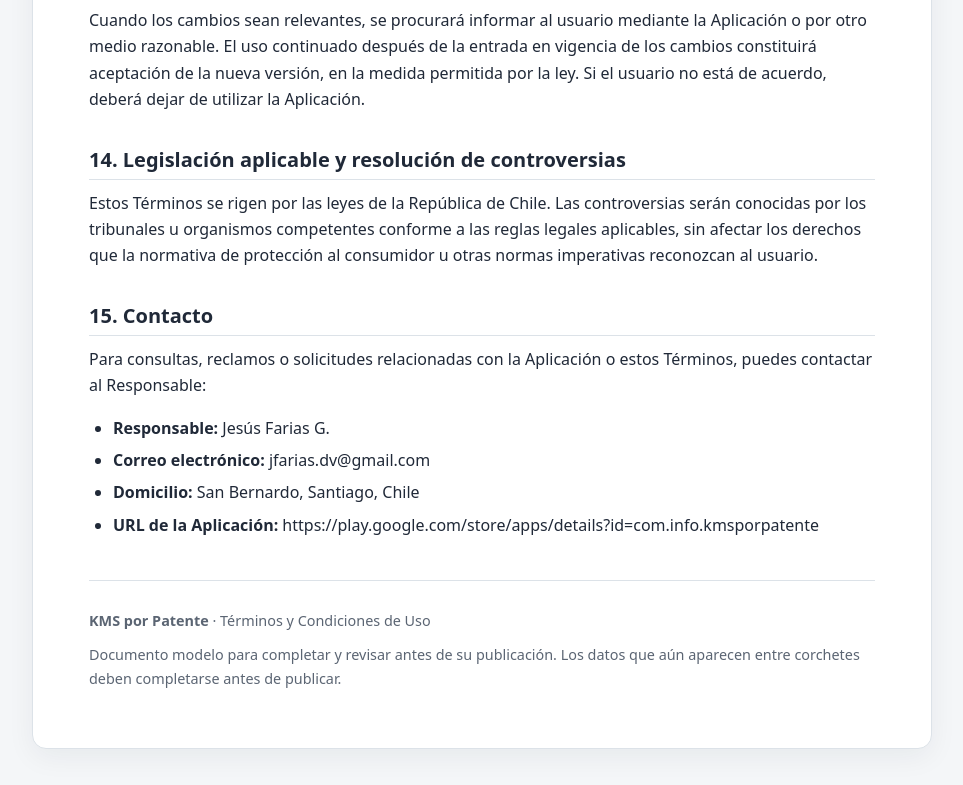
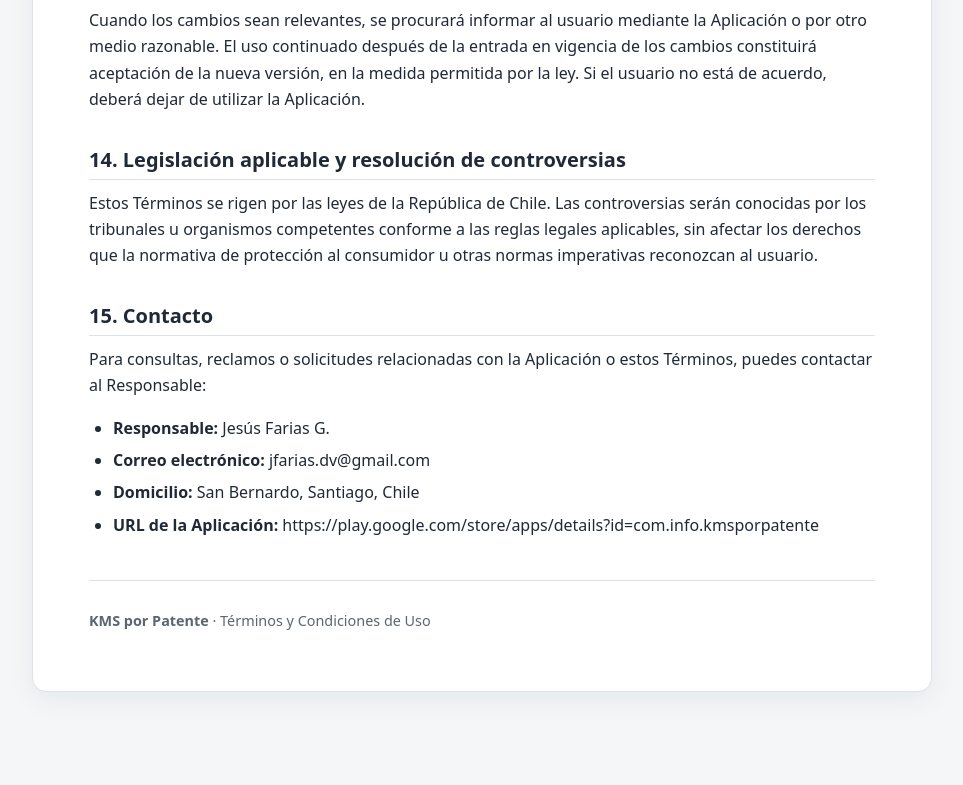
Before and after one commit to jfariasg/jfariasg.github.io, a plain HTML site: page kmsporpatente_termycond.html in a window 1280 px wide. Shown: the part 4442-5227 px from the top of the page, without its empty margins (158-1121 px from the left). After the commit the page ends 5170 px from the top, so only its background shows below. Drawn offline with Linux system fonts and the light colour scheme.

Commit message:
Update kmsporpatente_termycond.html

```diff
--- a/kmsporpatente_termycond.html
+++ b/kmsporpatente_termycond.html
@@ -117,7 +117,7 @@
 
   <footer>
     <p><strong>KMS por Patente</strong> · Términos y Condiciones de Uso</p>
-    <p>Documento modelo para completar y revisar antes de su publicación. Los datos que aún aparecen entre corchetes deben completarse antes de publicar.</p>
+
   </footer>
 </main>
 </body>
```
